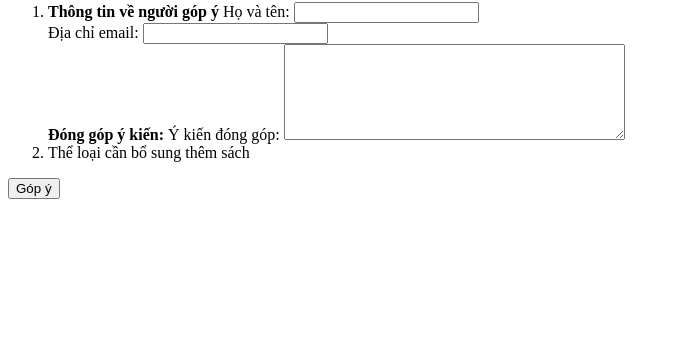
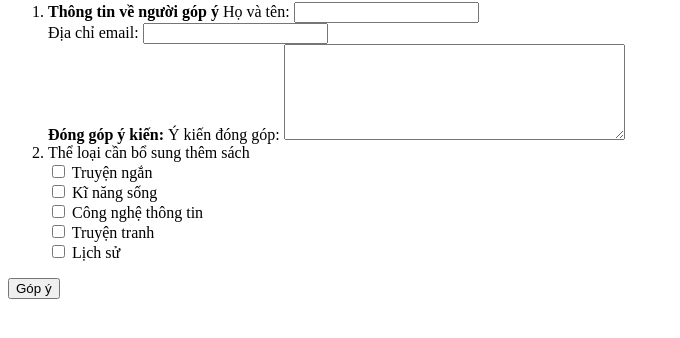
Before and after one commit to thuthuy1709/Thu-Thuy-, a plain HTML site: page content/bai7_nv1.html in a window 1280 px wide. Shown: the part 64-402 px from the top of the page, without its empty margins (0-680 px from the left). Drawn offline with Linux system fonts and the light colour scheme.

Commit message:
Update bai7_nv1.html

```diff
--- a/content/bai7_nv1.html
+++ b/content/bai7_nv1.html
@@ -22,7 +22,12 @@
           </label> <br>
         </li>
         <li> Thể loại cần bổ sung thêm sách</br>
-
+       <input type= "checkbox" name = "chkTruyenNgan"> Truyện ngắn <br>
+       <input type= "checkbox" name = "chkKinang"> Kĩ năng sống <br>
+       <input type= "checkbox" name = "chkCNTT"> Công nghệ thông tin <br>
+       <input type= "checkbox" name = "chkTruyentranh"> Truyện tranh <br>
+       <input type= "checkbox" name = "chkLichSu"> Lịch sử <br>
+      </li>
 
         </li>
       </ol>
```
